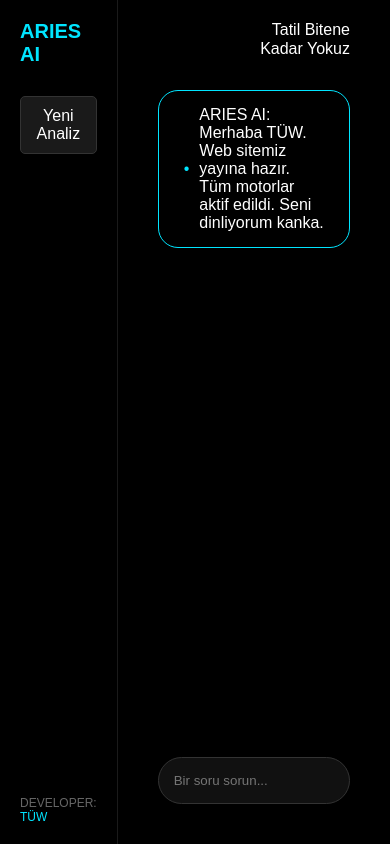
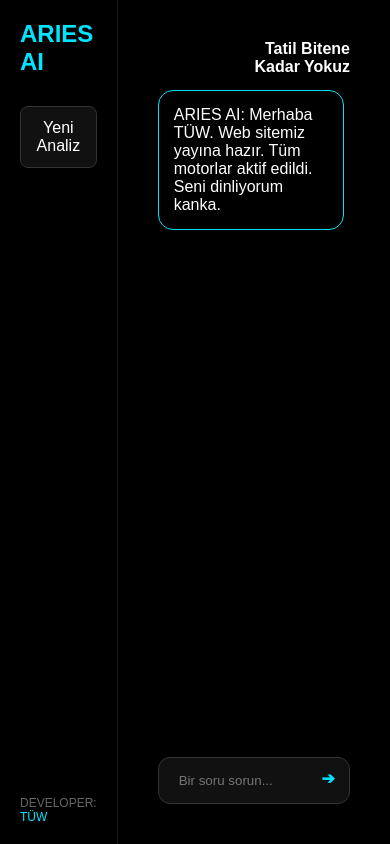
Before and after one commit to eymenasafsakalli0540-beep/aries, a Flask app: page / in a window 390 px wide. Run offline with Flask 3, Linux system fonts and the light colour scheme.

Commit message:
Refactor index.html with responsive design and features

```diff
--- a/templates/index.html
+++ b/templates/index.html
@@ -2,69 +2,25 @@
 <html lang="tr">
 <head>
     <meta charset="UTF-8">
+    <meta name="viewport" content="width=device-width, initial-scale=1.0">
+    <title>ARIES AI</title>
     <style>
-        body {
-            margin: 0;
-            background: #000;
-            color: #fff;
-            font-family: sans-serif;
-            height: 100vh;
-            display: flex;
-        }
-        /* Sol panel */
-        #sidebar {
-            width: 200px;
-            border-right: 1px solid #1a1a1a;
-            padding: 20px;
-            display: flex;
-            flex-direction: column;
-            justify-content: space-between;
-        }
-        .logo { color: #00e5ff; font-weight: bold; font-size: 20px; margin-bottom: 30px; }
-        .yeni-analiz {
-            background: #1a1a1a;
-            color: #fff;
-            border: 1px solid #333;
-            padding: 10px;
-            border-radius: 5px;
-            text-align: center;
-            cursor: pointer;
-        }
+        body { margin: 0; background: #000; color: #fff; font-family: sans-serif; height: 100vh; display: flex; overflow: hidden; }
+        #sidebar { width: 250px; border-right: 1px solid #1a1a1a; padding: 20px; display: flex; flex-direction: column; justify-content: space-between; }
+        .logo { color: #00e5ff; font-weight: bold; font-size: 24px; margin-bottom: 30px; }
+        .yeni-analiz { background: #111; color: #fff; border: 1px solid #333; padding: 12px; border-radius: 8px; text-align: center; cursor: pointer; transition: 0.3s; }
+        .yeni-analiz:hover { background: #222; }
         .dev { font-size: 12px; color: #666; }
 
-        /* Ana alan */
-        #main { flex-grow: 1; padding: 40px; position: relative; }
-        .tatil-yazi { position: absolute; top: 20px; right: 40px; text-align: right; line-height: 1.2; }
+        #main { flex-grow: 1; padding: 40px; position: relative; display: flex; flex-direction: column; }
+        .tatil-yazi { position: absolute; top: 40px; right: 40px; text-align: right; color: #fff; font-weight: bold; }
 
-        /* Mesaj kutusu */
-        .mesaj-balonu {
-            border: 1px solid #00e5ff;
-            border-radius: 20px;
-            padding: 15px 25px;
-            width: fit-content;
-            margin-top: 50px;
-            display: flex;
-            align-items: center;
-            gap: 10px;
-        }
+        .mesaj-alani { flex-grow: 1; margin-top: 50px; overflow-y: auto; }
+        .mesaj-balonu { border: 1px solid #00e5ff; border-radius: 15px; padding: 15px; width: fit-content; max-width: 80%; margin-bottom: 20px; }
 
-        /* Giriş alanı */
-        .input-wrapper {
-            position: absolute;
-            bottom: 40px;
-            left: 40px;
-            right: 40px;
-        }
-        input {
-            width: 100%;
-            background: #111;
-            border: 1px solid #333;
-            padding: 15px;
-            color: #888;
-            border-radius: 50px;
-            outline: none;
-            box-sizing: border-box;
-        }
+        .input-container { position: relative; width: 100%; max-width: 800px; margin: 0 auto; }
+        input { width: 100%; background: #111; border: 1px solid #333; padding: 15px 50px 15px 20px; color: #fff; border-radius: 12px; outline: none; box-sizing: border-box; }
+        .send-btn { position: absolute; right: 15px; top: 12px; cursor: pointer; color: #00e5ff; font-weight: bold; }
     </style>
 </head>
 <body>
@@ -72,7 +28,7 @@
     <div id="sidebar">
         <div>
             <div class="logo">ARIES AI</div>
-            <div class="yeni-analiz">Yeni Analiz</div>
+            <div class="yeni-analiz" onclick="location.reload()">Yeni Analiz</div>
         </div>
         <div class="dev">DEVELOPER: <span style="color:#00e5ff">TÜW</span></div>
     </div>
@@ -80,15 +36,34 @@
     <div id="main">
         <div class="tatil-yazi">Tatil Bitene<br>Kadar Yokuz</div>
 
-        <div class="mesaj-balonu">
-            <span style="color:#00e5ff">•</span>
-            ARIES AI: Merhaba TÜW. Web sitemiz yayına hazır. Tüm motorlar aktif edildi. Seni dinliyorum kanka.
+        <div class="mesaj-alani" id="chat">
+            <div class="mesaj-balonu">ARIES AI: Merhaba TÜW. Web sitemiz yayına hazır. Tüm motorlar aktif edildi. Seni dinliyorum kanka.</div>
         </div>
 
-        <div class="input-wrapper">
-            <input type="text" placeholder="Bir soru sorun...">
+        <div class="input-container">
+            <input type="text" id="userInput" placeholder="Bir soru sorun..." onkeypress="if(event.key==='Enter') sendMessage()">
+            <span class="send-btn" onclick="sendMessage()">➔</span>
         </div>
     </div>
 
+    <script>
+        async function sendMessage() {
+            let input = document.getElementById("userInput");
+            let chat = document.getElementById("chat");
+            if (!input.value) return;
+
+            chat.innerHTML += `<div class="mesaj-balonu" style="margin-left:auto; border-color:#555;">${input.value}</div>`;
+
+            let res = await fetch('/ask', {
+                method: 'POST',
+                headers: {'Content-Type': 'application/json'},
+                body: JSON.stringify({message: input.value})
+            });
+            let data = await res.json();
+            chat.innerHTML += `<div class="mesaj-balonu">${data.reply}</div>`;
+            input.value = "";
+            chat.scrollTop = chat.scrollHeight;
+        }
+    </script>
 </body>
 </html>
```
